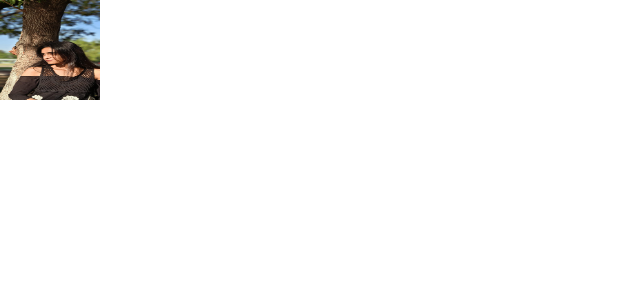
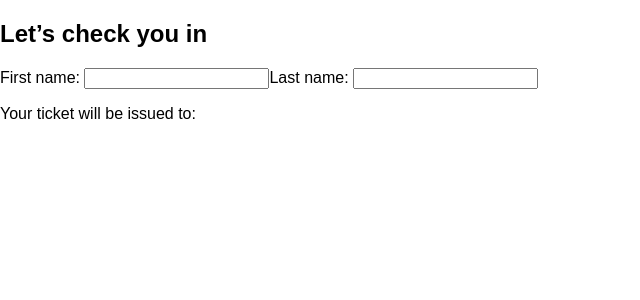
Before and after one commit to diiya26/deltareact, a React (Vite) app in the folder delta-react-app/: page / in a window 1280 px wide. Shown: the top 300 px of the page, without its empty margins (0-640 px from the left). Built offline with nearby package versions, Linux system fonts and the light colour scheme.

Commit message:
updated deltareactapp project

```diff
--- a/delta-react-app/src/App.jsx
+++ b/delta-react-app/src/App.jsx
@@ -1,9 +1,10 @@
-import Profile from "./assets/Component/Profile";
+//import Profile from "./assets/Component/Profile";
+import Form from "./assets/Component/Form";
 
 function App() {
     return (
     <>
-    <Profile/>
+    <Form/>
    </>
   )
 }
--- /dev/null
+++ b/delta-react-app/src/assets/Component/Form.jsx
@@ -0,0 +1,40 @@
+import { useState } from 'react';
+
+export default function Form() {
+  const [firstName, setFirstName] = useState('');
+  const [lastName, setLastName] = useState('');
+  const [fullName, setFullName] = useState('');
+
+  function handleFirstNameChange(e) {
+    setFirstName(e.target.value);
+    setFullName(e.target.value + ' ' + lastName);
+  }
+
+  function handleLastNameChange(e) {
+    setLastName(e.target.value);
+    setFullName(firstName + ' ' + e.target.value);
+  }
+
+  return (
+    <>
+      <h2>Let’s check you in</h2>
+      <label>
+        First name:{' '}
+        <input
+          value={firstName}
+          onChange={handleFirstNameChange}
+        />
+      </label>
+      <label>
+        Last name:{' '}
+        <input
+          value={lastName}
+          onChange={handleLastNameChange}
+        />
+      </label>
+      <p>
+        Your ticket will be issued to: <b>{fullName}</b>
+      </p>
+    </>
+  );
+}
```
